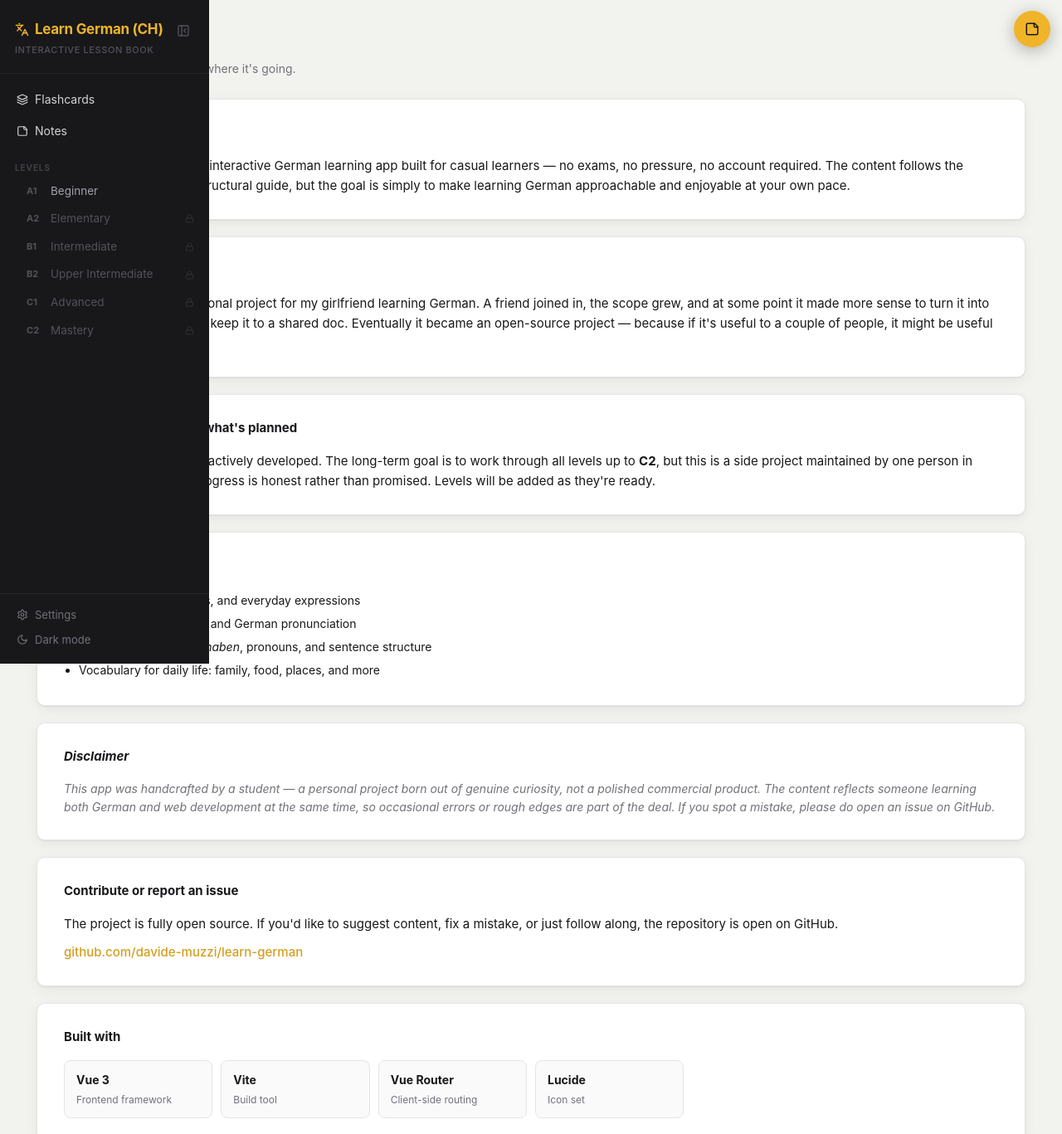
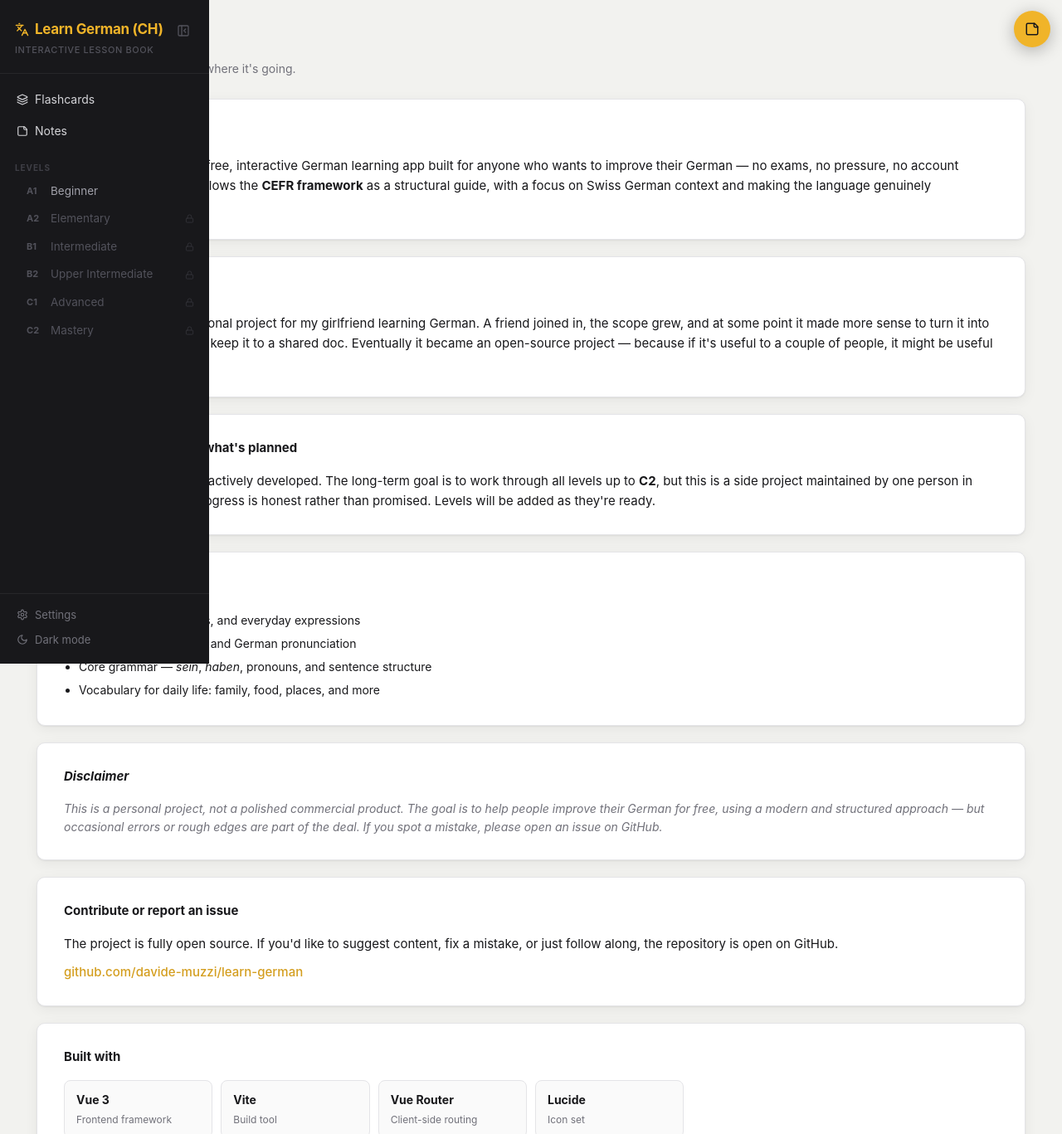
Before and after one commit to davide-muzzi/learn-german, a Vue app: page /#/about in a window 1280 px wide. Shown: the top 1367 px of the page at 83% size. Built offline with nearby package versions, Linux system fonts and the light colour scheme.

Commit message:
chore: update About page name and disclaimer to reflect Swiss focus and mission

```diff
--- a/src/views/AboutView.vue
+++ b/src/views/AboutView.vue
@@ -6,10 +6,10 @@
 
   <div class="card">
     <div class="card-title">What is this?</div>
-    <p>Deutsch A1-C2 is a free, interactive German learning app built for casual learners — no exams,
-    no pressure, no account required. The content follows the <strong>CEFR framework</strong> as a
-    structural guide, but the goal is simply to make learning German approachable and enjoyable at
-    your own pace.</p>
+    <p>Learn German (CH) is a free, interactive German learning app built for anyone who wants to
+    improve their German — no exams, no pressure, no account required. The content follows the
+    <strong>CEFR framework</strong> as a structural guide, with a focus on Swiss German context
+    and making the language genuinely approachable.</p>
   </div>
 
   <div class="card">
@@ -40,10 +40,9 @@
 
   <div class="card about-disclaimer">
     <div class="card-title">Disclaimer</div>
-    <p>This app was handcrafted by a student — a personal project born out of genuine curiosity, not
-    a polished commercial product. The content reflects someone learning both German and web
-    development at the same time, so occasional errors or rough edges are part of the deal. If you
-    spot a mistake, please do open an issue on GitHub.</p>
+    <p>This is a personal project, not a polished commercial product. The goal is to help people
+    improve their German for free, using a modern and structured approach — but occasional errors
+    or rough edges are part of the deal. If you spot a mistake, please open an issue on GitHub.</p>
   </div>
 
   <div class="card">
```
